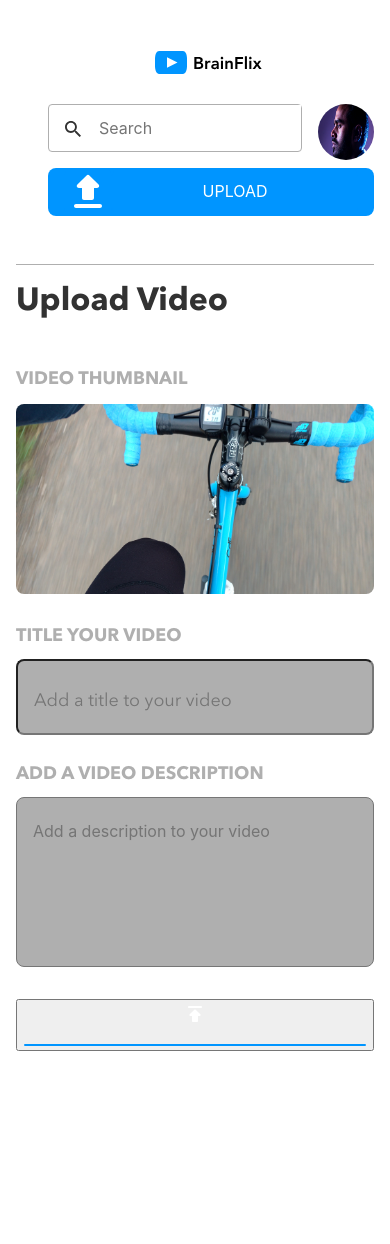
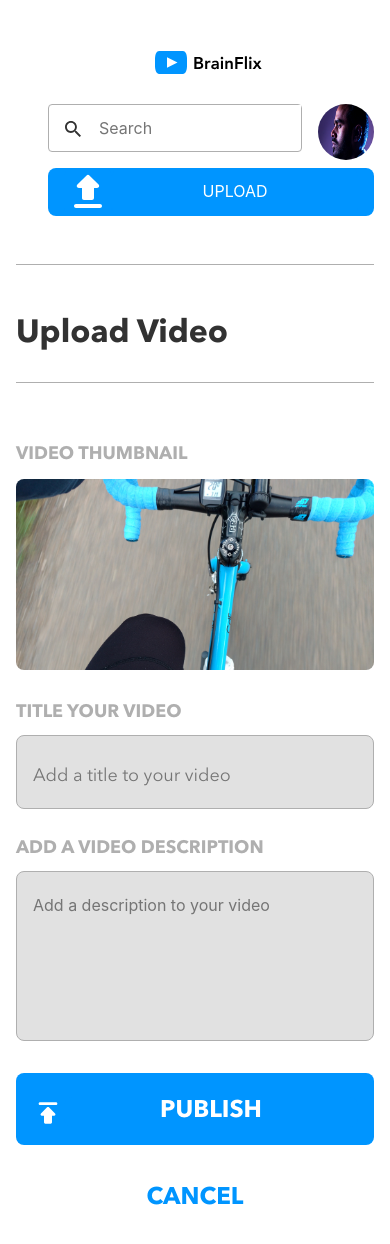
Before and after one commit to dennisagarwal/deepak-agarwal-inventory, a React (Create React App) app: page /uploads in a window 390 px wide. Shown: the top 1244 px of the page. Before the commit the page ends 1067 px from the top, so only its background shows below. Built offline with nearby package versions, Linux system fonts and the light colour scheme.

Commit message:
tablet-display--upload-page

```diff
--- a/src/pages/UploadPage.jsx
+++ b/src/pages/UploadPage.jsx
@@ -1,4 +1,4 @@
-
+import App from "../App";
 import publish from "../assets/icons/publish.svg";
 import thumbnail from "../assets/icons/uploadVideoPreview.jpg";
 import "../styles/UploadPage.scss"
@@ -25,10 +25,13 @@ function UploadPage() {
           ADD A VIDEO DESCRIPTION
         </label>
         <textarea className="upload__form-textarea" type="text" placeholder="Add a description to your video"/>
+        <div className="upload__form-buttons-div">
         <button className="upload__form-button">
-          <img src={publish} alt="video-thumbnail-image" />
-          <Btn />
+          <img className="upload__form-button-img" src={publish} alt="video-thumbnail-image" />
+          <Btn text="PUBLISH" />
         </button>
+        <a className="upload__form-anchor" href={App}>CANCEL</a>
+      </div>
       </form>
     </section>
   );
--- a/src/styles/UploadPage.scss
+++ b/src/styles/UploadPage.scss
@@ -11,15 +11,24 @@
 &__header{
   border-bottom: 1px solid $primary-color6;
   padding-bottom: 2rem;
+  @include tablet{
+    @include tablet-padding;
+    padding:0;
+    margin-top: 0;
+    margin-bottom: 0;
+  }
 }
 &__heading{
   @include mob-page-header-font($primary-color2);
   font-size: 2rem;
   font-family: "avenir-bold";
   padding-bottom: 2rem;
+  padding-top: 2rem;
+  border-bottom: 1px solid $primary-color6;
   &-img{
     @include mob-body-font($primary-color6);
     font-family: "avenir-bold";
+    margin-top: 4rem;
   }
 }
 &__img{
@@ -38,18 +47,58 @@
   &-input{
     height: 2rem;
     border-radius: 0.5rem;
-    background-color: $primary-color6;
+    background-color: $primary-color4;
     @include mob-body-font($primary-color2);
     @include mobile-padding;
     margin-bottom: 2rem;
+    border: 1px solid $primary-color6;
   }
   &-textarea{
     height: 8rem;
     resize: none;
     border-radius: 0.5rem;
-    background-color: $primary-color6;
+    background-color: $primary-color4;
     @include mobile-padding;
     margin-bottom: 2rem;
+    border: 1px solid $primary-color6;
+    @include tablet{
+      // border-bottom: 1px solid $primary-color6;
+      // padding-bottom: 2rem;
+    }
+  }
+  &-buttons-div{
+    display: flex;
+    flex-direction: column;
+    width: 100%;
+    @include tablet{
+      border-top: 1px solid $primary-color6;
+      padding-top: 2rem;
+    }
+  }
+  &-button{
+    display: flex;
+    flex-direction: row;
+    background-color: $primary-color1;
+    @include mobile-padding;
+    border-radius: 0.5rem;
+    border-style: none;
+    font-size: 1.5rem;
+    font-family: "avenir-bold";
+    // border-top: 1px solid $primary-color6;
+    // padding-top: 2rem;
+    // align-items: center;
+    &-img{
+      width: 2rem;
+      height: 2rem;
+    }
+  }
+  &-anchor{
+    font-size: 1.5rem;
+    font-family: "avenir-bold";
+    color:$primary-color1;
+    @include mobile-padding;
+    // justify-content: center;
+    margin: 1rem auto;
   }
 }
 }
```
